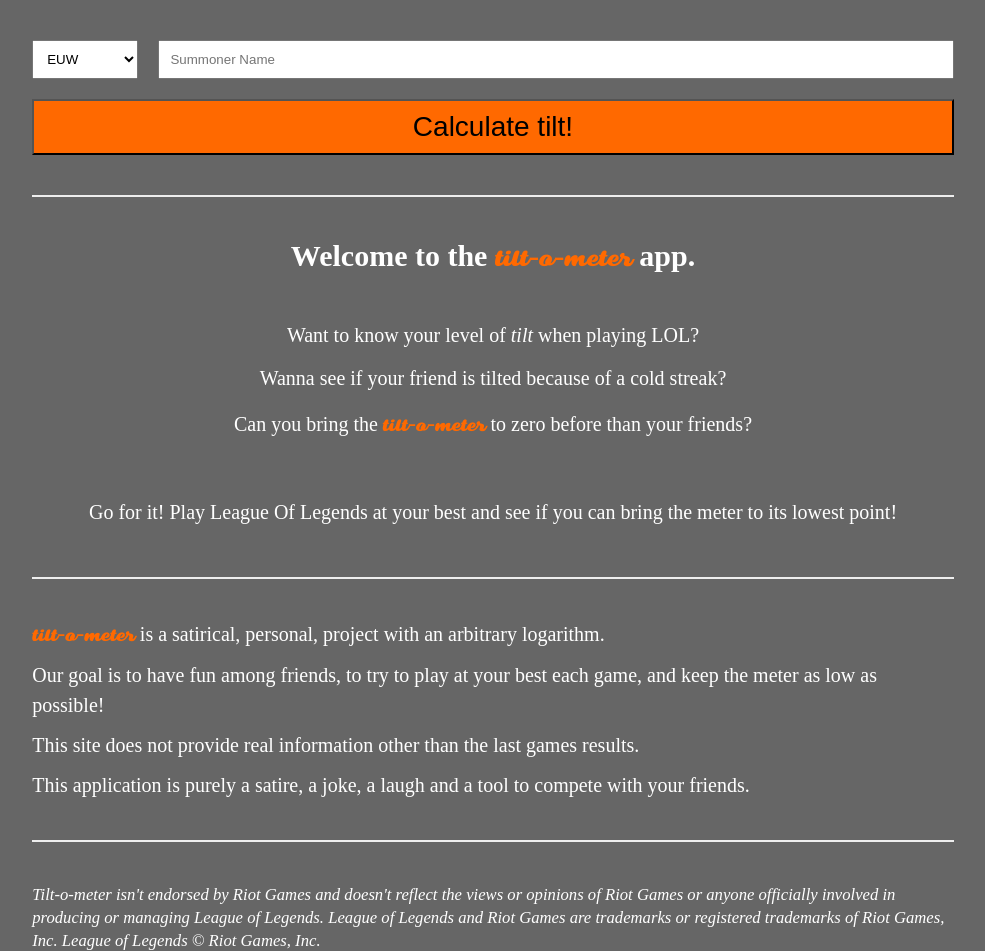
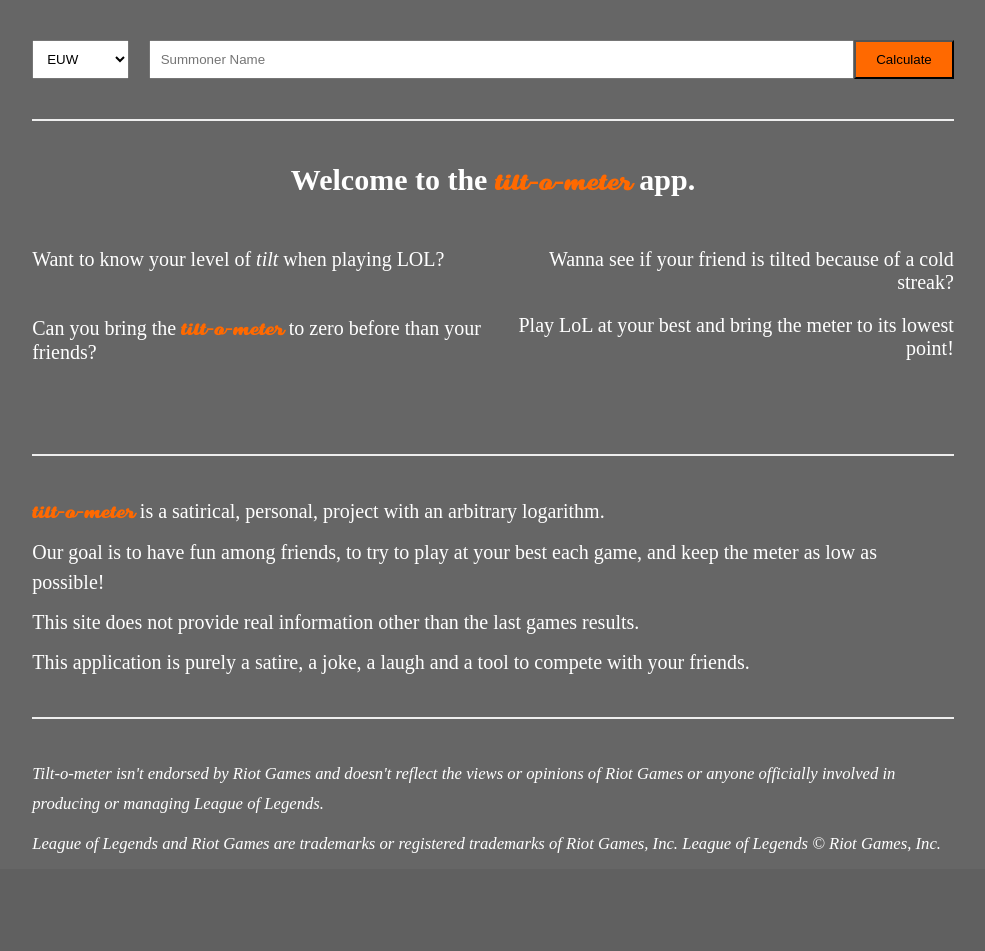
Before and after one commit to patillacode/tilt-o-meter, a Flask app: page / in a window 1280 px wide. Shown: the part 82-1033 px from the top of the page, without its empty margins (147-1132 px from the left). After the commit the page ends 935 px from the top, so only its background shows below. Run offline with Flask 2, Linux system fonts and the light colour scheme.

Commit message:
refactor templates + style fixes

```diff
--- a/flaskr/static/css/404.css
+++ b/flaskr/static/css/404.css
@@ -30,8 +30,6 @@
   bottom: 0;
   left: 0;
   right: 0;
-/*   width: 50%;
-  height: 300px; */
   background-color: rgba(0,0,0,0.5);
   text-align: center;
 }
--- a/flaskr/static/css/tiltometer.css
+++ b/flaskr/static/css/tiltometer.css
@@ -8,6 +8,18 @@
   src: url('../fonts/Swiftel.woff2') format('woff2'),
        url('../fonts/Swiftel.woff') format('woff'),
        url('../fonts/Swiftel.ttf') format('truetype');
+}
+
+:root {
+    --color-patilla: #ff6900;
+    --color-bad: rgba(220, 53, 69, 1);
+    --color-bad-opaque: rgba(220, 53, 69, 0.5);
+    --color-average: rgba(255, 193, 7, 1);
+    --color-average-opaque: rgba(255, 193, 7, 0.5);
+    --color-good: rgba(23, 162, 184, 1);
+    --color-good-opaque: rgba(23, 162, 184, 0.5);
+    --color-carried: rgba(40, 167, 69, 1);
+    --color-carried-opaque: rgba(40, 167, 69, 0.5);
 }
 
 html {
@@ -87,16 +99,25 @@
 }
 
 .introduction__list {
-    display: flex;
-    flex-wrap: wrap;
-    justify-content: center;
     list-style-type: none;
     margin: 2rem 0;
+
+    display: grid;
+    grid-template-columns: repeat(auto-fill,minmax(30vw, 1fr));
+
+    width: 100%;
 }
 
 .introduction__list > li {
     margin: 0.5rem 0;
-    width: 100%;
+}
+
+.introduction__list > li:nth-of-type(odd) {
+    text-align: left;
+}
+
+.introduction__list > li:nth-of-type(even) {
+    text-align: right;
 }
 
 .separator {
@@ -139,37 +160,9 @@
 }
 
 .form__submit {
-    display: block;
     padding: 0.5rem 1rem;
-    background-color: #ff6900;
+    background-color: var(--color-patilla);
     color: black;
-    margin: auto;
-    margin-top: 1rem;
-    font-size: 21pt;
-    width: 100%;
-
-/*     display: block;
-    padding: 0.5rem 1rem;
-    background-color: #ff6900;
-    color: #ff6900;
-    margin: auto;
-    margin-top: auto;
-    margin-top: 1rem;
-    font-size: 21pt;
-    width: 100%;
-    font-family: 'Swiftel';
-    border: none;
-    background: transparent;
-
-    text-shadow: 2px 0 0 #fff,
-             -2px 0 0 #fff,
-             0 2px 0 #fff,
-             0 -2px 0 #fff,
-             1px 1px #fff,
-             -1px -1px 0 #fff,
-             1px -1px 0 #fff,
-             -1px 1px 0 #fff; */
-
 }
 
 /* TILTOMETER */
--- /dev/null
+++ b/flaskr/templates/base.html
@@ -0,0 +1,54 @@
+<!doctype html>
+<html lang="en">
+  <head>
+      <title>{% block title %}{% endblock %}tilt-o-meter</title>
+      <link rel="stylesheet" type="text/css" href="{{ url_for('static', filename='css/tiltometer.css') }}">
+      <script type="text/javascript" src="{{ url_for('static', filename='js/tiltometer.js') }}" async></script>
+      {% block extra_js %}{% endblock %}
+      <meta name="viewport" content="width=device-width, initial-scale=1">
+      <meta name="theme-color" content="#000">
+  </head>
+
+  <body>
+        <header class="header">
+            <h1 class="text-center"><a href="/" class="tilt-font header__link">tilt-o-meter</a></h1>
+        </header>
+        {% block input_form %}
+          <section class="container">
+              <form class="form" method="post" onsubmit="return false;">
+                  <div class="form__fields">
+                      <select name="region">
+                          <option value="br1">BR</option>
+                          <option value="eune1">EUNE</option>
+                          <option value="euw1" selected="selected">EUW</option>
+                          <option value="kr1">KR</option>
+                          <option value="lan1">LAN</option>
+                          <option value="las1">LAS</option>
+                          <option value="na1">NA</option>
+                          <option value="oce1">OCE</option>
+                          <option value="ru1">RU</option>
+                          <option value="tr1">TR</option>
+                      </select>
+
+                      <input type="text" class="" name="summoner_name" placeholder="Summoner Name" required>
+                      <button type="submit" class="form__submit" onclick="sendForm();">Calculate</button>
+                  </div>
+              </form>
+          </section>
+          <hr class="separator">
+        {% endblock %}
+
+        {% block content %}{% endblock %}
+
+        <hr class="separator">
+        <section class="container">
+            <small>
+                <p><em>Tilt-o-meter isn't endorsed by Riot Games and doesn't reflect the views or opinions of Riot Games or anyone officially involved in producing or managing League of Legends.</em></p>
+                <p><em>League of Legends and Riot Games are trademarks or registered trademarks of Riot Games, Inc. League of Legends &copy; Riot Games, Inc.</em></p>
+            </small>
+        </section>
+
+
+    </body>
+
+</html>
--- a/flaskr/templates/index.html
+++ b/flaskr/templates/index.html
@@ -1,48 +1,18 @@
-<!DOCTYPE html>
-<html>
-    <head>
-        <title>tilt-o-meter</title>
-        <link rel="stylesheet" type="text/css" href="{{ url_for('static', filename='css/tiltometer.css') }}">
-        <script type="text/javascript" src="{{ url_for('static', filename='js/tiltometer.js') }}" async></script>
-    </head>
-    <body>
-        <header class="header">
-            <h1 class="text-center"><a href="/" class="tilt-font header__link">tilt-o-meter</a></h1>
-        </header>
-        <section class="container">
-            <form class="form" method="post" onsubmit="return false;">
-                <div class="form__fields">
-                    <select name="region">
-                        <option value="br1">BR</option>
-                        <option value="eune1">EUNE</option>
-                        <option value="euw1" selected="selected">EUW</option>
-                        <option value="kr1">KR</option>
-                        <option value="lan1">LAN</option>
-                        <option value="las1">LAS</option>
-                        <option value="na1">NA</option>
-                        <option value="oce1">OCE</option>
-                        <option value="ru1">RU</option>
-                        <option value="tr1">TR</option>
-                    </select>
+{% extends 'base.html' %}
 
-                    <input type="text" class="" name="summoner_name" placeholder="Summoner Name" required>
-                </div>
-                <div class="form__actions">
-                    <button type="submit" class="form__submit" onclick="sendForm();">Calculate tilt!</button>
-                </div>
-            </form>
-        </section>
-        <hr class="separator">
+{% block title %}tilt-o-welcome | {% endblock %}
+
+{% block content %}
     <section class="introduction container">
         <header class="introduction__header text-center">
             <h2>Welcome to the <a href="/" class="introduction__link tilt-font">tilt-o-meter</a> app.</h2>
         </header>
-            <ul class="introduction__list text-center">
+        <ul class="introduction__list">
             <li>Want to know your level of <em>tilt</em> when playing LOL? </li>
             <li>Wanna see if your friend is tilted because of a cold streak?</li>
             <li>Can you bring the <span class="tilt-font introduction__link--smaller">tilt-o-meter</span> to zero before than your friends?</li>
+            <li>Play LoL at your best and bring the meter to its lowest point!</li>
         </ul>
-            <p>Go for it! Play League Of Legends at your best and see if you can bring the meter to its lowest point!</p>
     </section>
     <hr class="separator">
     <section class="container">
@@ -53,13 +23,4 @@
         <p id="riot-disclaimer" class="">
         </p>
     </section>
-        <hr class="separator">
-        <section class="container">
-            <small>
-                <em>Tilt-o-meter isn't endorsed by Riot Games and doesn't reflect the views or opinions of Riot Games or anyone officially involved in producing or managing League of Legends. League of Legends and Riot Games are trademarks or registered trademarks of Riot Games, Inc. League of Legends &copy; Riot Games, Inc.</em>
-            </small>
-        </section>
-
-
-    </body>
-</html>
+{% endblock %}
--- a/flaskr/utils.py
+++ b/flaskr/utils.py
@@ -87,7 +87,7 @@
         except ApiError as err:
 
             error_message = (
-                f'We should retry in {err.response.headers["Retry-After"]} seconds.\n'
+                f'We should retry in a few seconds: {err.response.headers}\n'
                 'This retry-after is handled by default by the RiotWatcher library, '
                 'future requests wait until the retry-after time passes'
             )
@@ -96,6 +96,7 @@
                 current_app.logger.error(error_message)
             else:
                 current_app.logger.error('error code:', err.response.status_code)
+                current_app.logger.error('headers:', err.response.headers)
                 raise Exception(err)
 
     def get_summoner_data(self):
@@ -276,7 +277,7 @@
         except ApiError as err:
 
             error_message = (
-                f'We should retry in {err.response.headers["Retry-After"]} seconds.\n'
+                f'We should retry in a few seconds: {err.response.headers}\n'
                 'This retry-after is handled by default by the RiotWatcher library, '
                 'future requests wait until the retry-after time passes'
             )
@@ -285,6 +286,7 @@
                 current_app.logger.error(error_message)
             else:
                 current_app.logger.error('error code:', err.response.status_code)
+                current_app.logger.error('headers:', err.response.headers)
                 raise Exception(err)
 
         response = {
```
Also changed, not shown: other parts of flaskr/static/css/tiltometer.css (+46 -15 lines), flaskr/templates/tiltometer.html (+28 -50 lines). Lines whose indentation alone changed are shown as unchanged.
